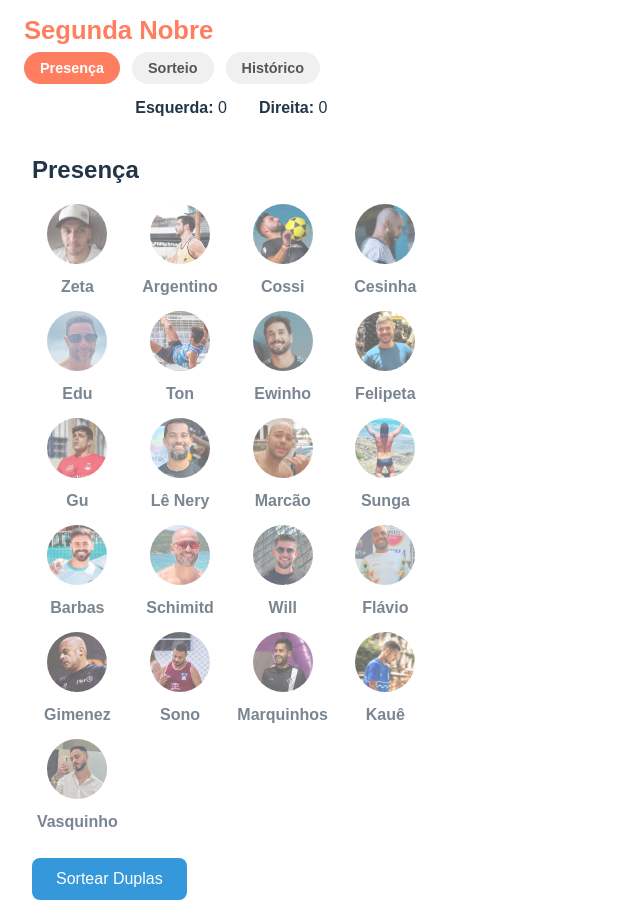
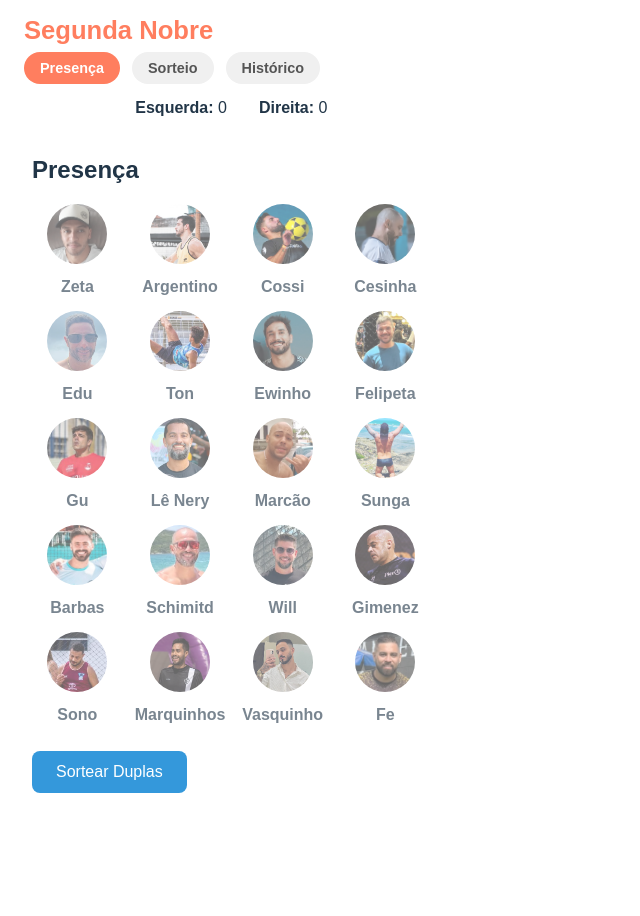
Before and after one commit to raffaelzeta/segunda-nobre, a React (Vite) app: page / in a window 1280 px wide. Shown: the whole page, without its empty margins (0-640 px from the left). After the commit the page ends 809 px from the top, so only its background shows below. Built offline with nearby package versions, Linux system fonts and the light colour scheme; no server answers; the database is empty.

Commit message:
inclui Fe

```diff
--- a/src/jogadores.js
+++ b/src/jogadores.js
@@ -97,12 +97,12 @@ const jogadores = [
         // ladoPrincipal: 'direita',
         foto: '/fotos/Will.png'
       },
-      {
-        apelido: 'Flávio',
-        nome: 'Flávio',
-        // ladoPrincipal: 'esquerda',
-        foto: '/fotos/Flavio.png'
-      },
+      // {
+      //   apelido: 'Flávio',
+      //   nome: 'Flávio',
+      //   // ladoPrincipal: 'esquerda',
+      //   foto: '/fotos/Flavio.png'
+      // },
       {
         apelido: 'Gimenez',
         nome: 'Ricardo',
@@ -121,17 +121,23 @@ const jogadores = [
         // ladoPrincipal: 'direita',
         foto: '/fotos/Marquinhos.png'
       },
-            {
-        apelido: 'Kauê',
-        nome: 'Kauê',
-        // ladoPrincipal: 'direita',
-        foto: '/fotos/Kaue.png'
-      },
+      //       {
+      //   apelido: 'Kauê',
+      //   nome: 'Kauê',
+      //   // ladoPrincipal: 'direita',
+      //   foto: '/fotos/Kaue.png'
+      // },
       {
         apelido: 'Vasquinho',
         nome: 'Guillherme',
         // ladoPrincipal: 'direita',
         foto: '/fotos/Vasquinho.png'
+      },
+      {
+        apelido: 'Fe',
+        nome: 'Felipe',
+        // ladoPrincipal: 'direita',
+        foto: '/fotos/Fe.png'
       }
     // Adicione o restante aqui...
   ]
```
Also changed, not shown: public/fotos/Fe.png (added).
